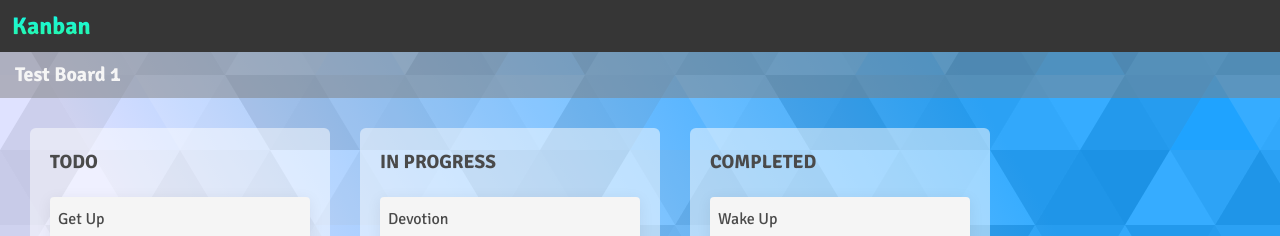
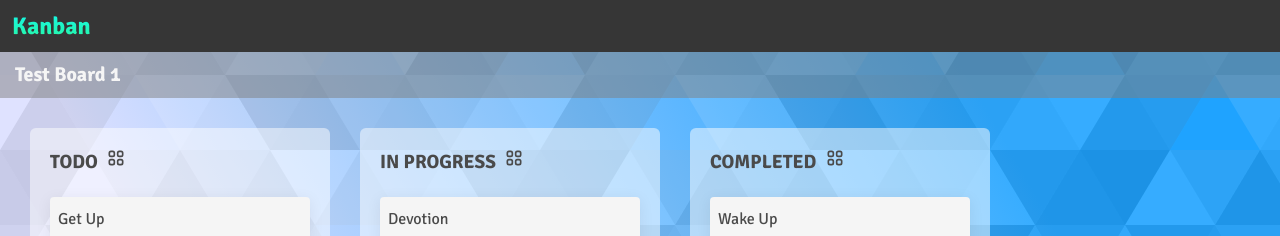
Before and after one commit to bolorundurovj/kboards, an Angular app: page / in a window 1280 px wide. Shown: the top 236 px of the page. Built offline with nearby package versions, Linux system fonts and the light colour scheme.

Commit message:
Board Drag

```diff
--- a/src/app/pages/main-view/main-view.component.html
+++ b/src/app/pages/main-view/main-view.component.html
@@ -12,15 +12,21 @@
       <p class="board-name">{{board.name}}</p>
     </div>
 
-    <div class="board-wrapper">
+    <div class="board-wrapper" cdkDropList cdkDropListOrientation="horizontal" [cdkDropListData]="board.columns"
+      (cdkDropListDropped)="drop($event)">
       <div class="board-columns" cdkDropListGroup>
-        <div class="board-column" *ngFor="let column of board.columns">
+        <div class="board-column" *ngFor="let column of board.columns" cdkDrag>
           <div class="column-title">
             {{column.name}}
+            <span style="margin-left: auto; margin-right: auto;">&nbsp;</span>
+            <svg class="column-title-icon" cdkDragHandle xmlns="http://www.w3.org/2000/svg" fill="none"
+              viewBox="0 0 24 24" stroke="currentColor">
+              <path stroke-linecap="round" stroke-linejoin="round" stroke-width="2"
+                d="M4 6a2 2 0 012-2h2a2 2 0 012 2v2a2 2 0 01-2 2H6a2 2 0 01-2-2V6zM14 6a2 2 0 012-2h2a2 2 0 012 2v2a2 2 0 01-2 2h-2a2 2 0 01-2-2V6zM4 16a2 2 0 012-2h2a2 2 0 012 2v2a2 2 0 01-2 2H6a2 2 0 01-2-2v-2zM14 16a2 2 0 012-2h2a2 2 0 012 2v2a2 2 0 01-2 2h-2a2 2 0 01-2-2v-2z" />
+            </svg>
           </div>
 
-          <div class="tasks-container" cdkDropList [cdkDropListData]="column.tasks"
-            (cdkDropListDropped)="drop($event)">
+          <div class="tasks-container" cdkDropList [cdkDropListData]="column.tasks" (cdkDropListDropped)="drop($event)">
             <div class="task" *ngFor="let task of column.tasks; let i=index" cdkDrag>
               {{task}}
             </div>
--- a/src/app/pages/main-view/main-view.component.scss
+++ b/src/app/pages/main-view/main-view.component.scss
@@ -71,6 +71,11 @@
           text-transform: uppercase;
           margin-bottom: 20px;
         }
+
+        .column-title-icon {
+          height: 20px;
+          cursor: pointer;
+        }
       }
     }
   }
@@ -113,3 +118,7 @@
 .tasks-container.cdk-drop-list-dragging .task:not(.cdk-drag-placeholder) {
   transition: transform 250ms cubic-bezier(0, 0, 0.2, 1);
 }
+
+.board-columns.cdk-drop-list-dragging .board-column:not(.cdk-drag-placeholder) {
+  transition: transform 250ms cubic-bezier(0, 0, 0.2, 1);
+}
```
